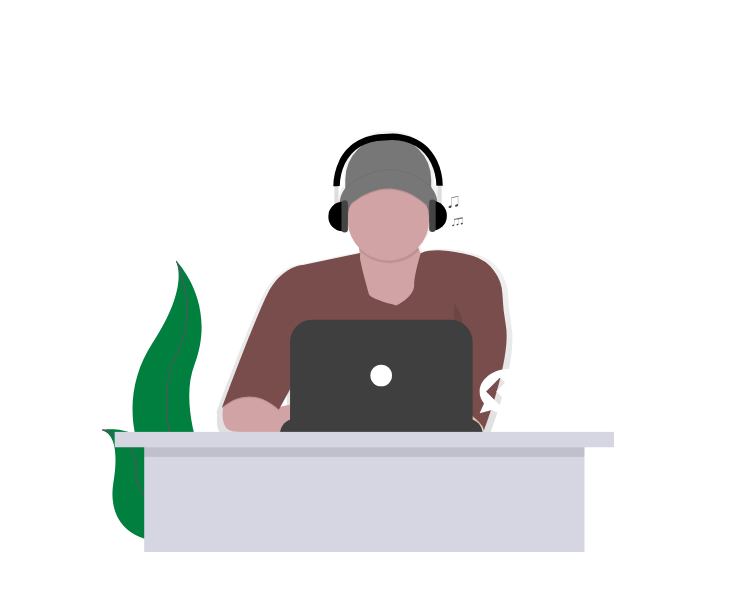
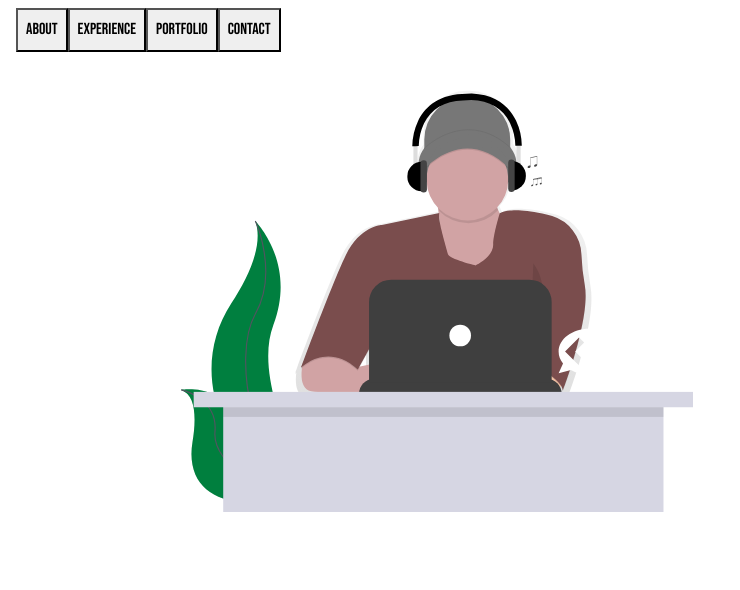
Before and after one commit to jettdlee/jtl, a React (Create React App) app: page / in a window 1280 px wide. Shown: the top 590 px of the page, without its empty margins (0-740 px from the left). Built offline with nearby package versions, Linux system fonts and the light colour scheme; the HTML template or start-up script is replaced by a standard one.

Commit message:
trying to sort router

```diff
--- a/src/App.js
+++ b/src/App.js
@@ -14,8 +14,8 @@ import './styles/App.css';
 
 const App = () => (
   <div className="App">
-    <Navbar />
     <BrowserRouter>
+      <Navbar />
       <Switch>
         <Route exact path="/" component={MainPage} />
         <Route path="/about" component={About} />
--- a/src/components/Navbar.js
+++ b/src/components/Navbar.js
@@ -1,17 +1,16 @@
 import React from 'react';
+import NavbarButtons from './partials/NavbarButtons';
 import '../styles/Navbar.css';
 
 class Navbar extends React.Component {
   render() {
     return(
       <nav className="navbar" id="main_navbar">
-        <div className="">
-          <ul className="navbar-ul horizontal flex-row">
-            <li className="navbar-list-item">About</li>
-            <li className="navbar-list-item">Experience</li>
-            <li className="navbar-list-item">Portfolio</li>
-            <li className="navbar-list-item">Contact</li>
-          </ul>
+        <div className="navbar-ul horizontal flex-row">
+          <NavbarButtons buttonText="About" buttonLink="/about" history={this.props.history}/>
+          <NavbarButtons buttonText="Experience" buttonLink="/experience" />
+          <NavbarButtons buttonText="Portfolio" buttonLink="/portfolio" />
+          <NavbarButtons buttonText="Contact" buttonLink="/contact" />
         </div>
       </nav>
     )
--- /dev/null
+++ b/src/components/partials/NavbarButtons.js
@@ -0,0 +1,21 @@
+import React from 'react';
+
+class NavbarButtons extends React.Component {
+
+  goToLink = (event, link) => {
+    // event.preventDefault();
+    // this.props.history.push(link);
+  }
+
+  render() {
+    const { buttonText, buttonLink } = this.props;
+
+    return(
+      <button className="navbar-list-item" onClick={this.goToLink(buttonLink)}>
+        {buttonText}
+      </button>
+    )
+  }
+}
+
+export default NavbarButtons;
--- a/src/styles/App.css
+++ b/src/styles/App.css
@@ -1,6 +1,7 @@
 .App {
   text-align: center;
   color: #fff;
+  font-family: 'Bebas Neue', -apple-system, BlinkMacSystemFont,  'Roboto', 'Oxygen', 'Ubuntu', 'Cantarell', 'Fira Sans', 'Droid Sans' ;
 }
 
 h1 {
--- a/src/styles/Navbar.css
+++ b/src/styles/Navbar.css
@@ -4,17 +4,15 @@
   flex-wrap: wrap;
   align-items: center;
   padding: 0.5rem 1rem;
-  font-size: 1.5rem;
+  font-size: 1rem;
 }
 
 .navbar-ul {
   list-style-type: none;
-  /* width: 100%; */
   display: flex;
   flex-direction: row;
 }
 
 .navbar-list-item {
-  /* width: 20%; */
-  padding: 1rem;
+  padding: 0.5rem;
 }
```
Also changed, not shown: 1 other file (tests, documents, lock files or other folders).
